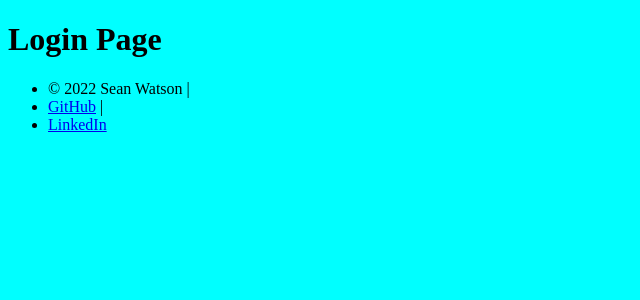
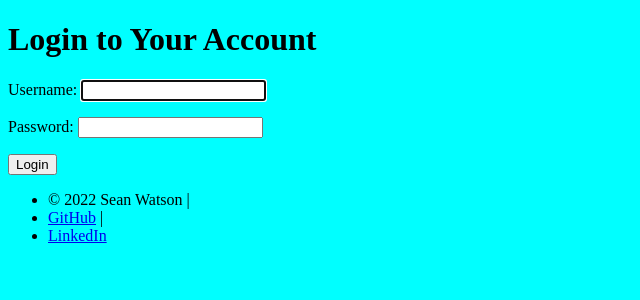
Before and after one commit to sean-watson30/class-register, a Django app: page /accounts/login/ in a window 1280 px wide. Shown: the part 122-422 px from the top of the page, without its empty margins (0-640 px from the left). Run offline with Django 4.2, Linux system fonts and the light colour scheme.

Commit message:
adds login and signup pages

```diff
--- a/main_app/templates/registration/login.html
+++ b/main_app/templates/registration/login.html
@@ -1,5 +1,12 @@
 {% extends 'base.html' %} {% block content %}
 
-<h1>Login Page</h1>
+<h1>Login to Your Account</h1>
+
+<form action="{% url 'login' %}" method="POST">
+  {% csrf_token %}
+  {{ form.as_p }}
+  <input type="submit" value="Login">
+  <input type="hidden" name="next" id="{{ next }}">
+</form>
 
 {% endblock %}
```
Also changed, not shown: main_app/templates/registration/signup.html (+11 -1 lines).
